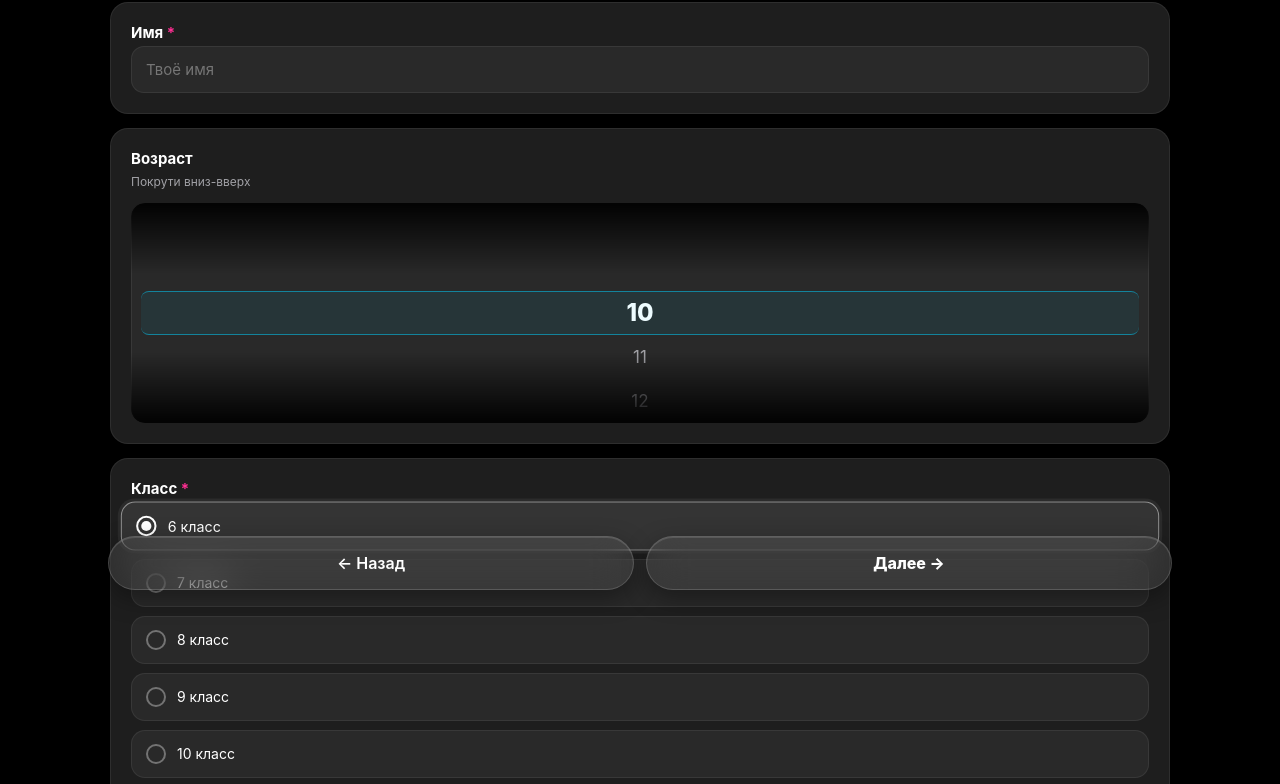
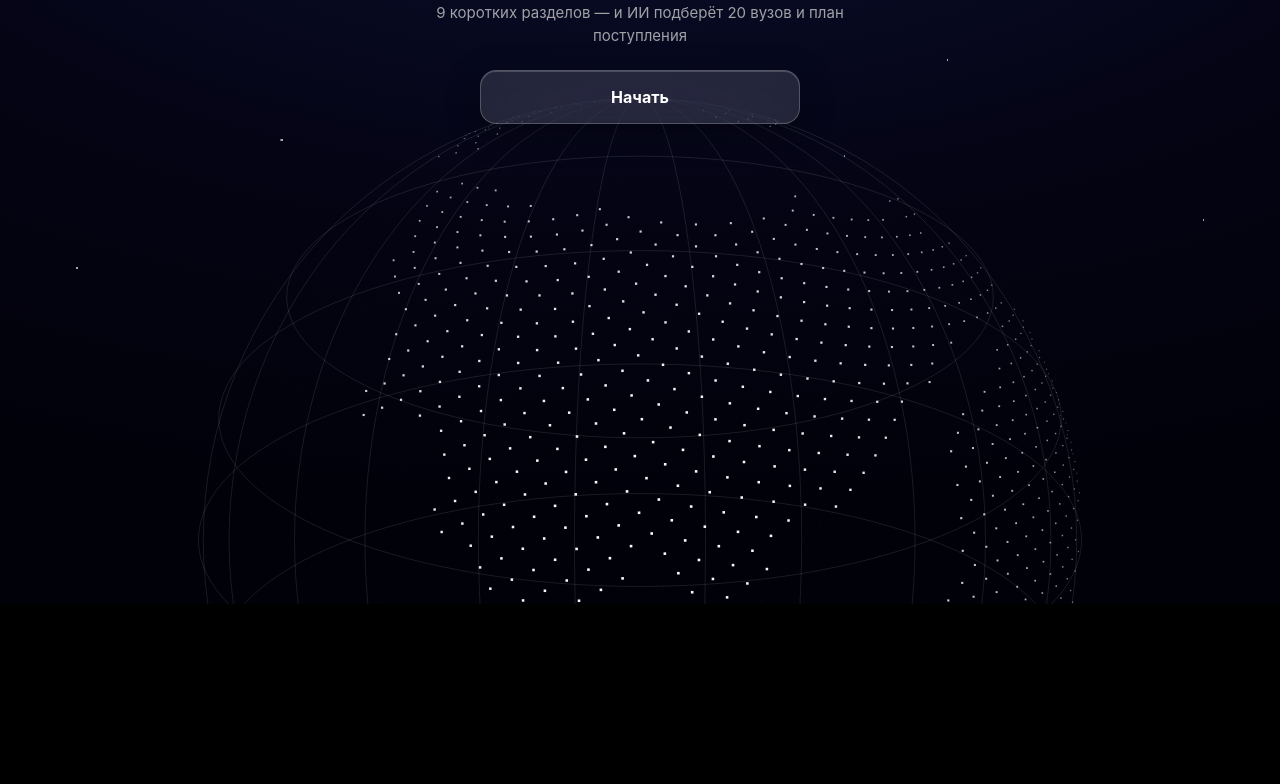
Before and after one commit to Khasan-012/talap, a website: page index.html in a window 1280 px wide. Shown: the part 196-980 px from the top of the page. After the commit the page ends 800 px from the top, so only its background shows below. Drawn offline with Linux system fonts and the light colour scheme.

Commit message:
feat: welcome earth with continents, glass start button, back-nav to welcome

```diff
--- a/css/styles.css
+++ b/css/styles.css
@@ -92,11 +92,13 @@
   .secinfo b { display:block; font-size:15px; }
   .secinfo span { font-size:12px; color:var(--mut); }
   .pbar { height:7px; border-radius:99px; background:transparent; border:1px solid var(--line); overflow:hidden; }
-  .pfill { height:100%; width:0; border-radius:99px; background:var(--grad); transition:width .4s ease; }
+  .pfill { height:100%; width:0; border-radius:99px; background:rgba(255,255,255,.18);
+    backdrop-filter:blur(10px); -webkit-backdrop-filter:blur(10px);
+    box-shadow:inset 0 1px 0 rgba(255,255,255,.15); transition:width .4s ease; }
   .ticks { display:flex; gap:4px; margin-top:8px; }
   .ticks i { flex:1; height:4px; border-radius:99px; background:rgba(255,255,255,.12); }
-  .ticks i.done { background:rgba(0,210,255,.45); }
-  .ticks i.cur { background:var(--acc); box-shadow:0 0 8px rgba(0,210,255,.7); }
+  .ticks i.done { background:rgba(255,255,255,.28); }
+  .ticks i.cur { background:rgba(255,255,255,.55); box-shadow:none; }
 
   .stagewrap { flex:1; overflow-y:auto; padding:18px 2px 10px; scrollbar-width:thin; }
   .stage.in-r { animation:slideR .35s cubic-bezier(.22,1,.36,1); }
@@ -441,6 +443,41 @@
     padding:12px 20px; border-radius:14px; opacity:0; pointer-events:none; transition:.3s; max-width:90vw; text-align:center; }
   .toast.show { opacity:1; transform:translateX(-50%); }
 
+  /* ---------- Приветствие: первый вход ---------- */
+  .whero { position:fixed; inset:0; z-index:90; background:radial-gradient(120% 90% at 50% 0%,#0b1030 0%,#040312 60%,#01010a 100%);
+    overflow:hidden; display:flex; align-items:flex-start; justify-content:center; }
+  .wstars { position:absolute; inset:0; pointer-events:none;
+    background:
+      radial-gradient(1.5px 1.5px at 12% 22%,#fff 60%,transparent 61%),
+      radial-gradient(1px 1px at 32% 8%,#9be9ff 60%,transparent 61%),
+      radial-gradient(2px 2px at 58% 18%,#fff 60%,transparent 61%),
+      radial-gradient(1px 1px at 74% 32%,#fff 60%,transparent 61%),
+      radial-gradient(1.5px 1.5px at 88% 12%,#ffd166 60%,transparent 61%),
+      radial-gradient(1px 1px at 45% 30%,#fff 60%,transparent 61%),
+      radial-gradient(2px 2px at 22% 42%,#fff 60%,transparent 61%),
+      radial-gradient(1px 1px at 66% 44%,#9be9ff 60%,transparent 61%),
+      radial-gradient(1.5px 1.5px at 6% 58%,#fff 60%,transparent 61%),
+      radial-gradient(1px 1px at 94% 52%,#fff 60%,transparent 61%);
+    animation:twinkle 3s ease-in-out infinite alternate; }
+  @keyframes twinkle { from { opacity:.55; } to { opacity:1; } }
+  .w-inner { position:relative; z-index:2; text-align:center; padding:calc(64px + env(safe-area-inset-top)) 28px 0;
+    max-width:520px; animation:fadeUp .6s ease; }
+  .w-inner .brand { font-size:13px; letter-spacing:6px; text-transform:uppercase; color:var(--acc); }
+  .w-inner h1 { font-size:44px; font-weight:800; letter-spacing:-1px; line-height:1.08; margin:12px 0 10px; color:#fff; }
+  .w-inner p { font-size:15px; color:var(--mut); line-height:1.55; margin-bottom:22px; }
+  .w-inner .btn { max-width:320px; margin:0 auto;
+    background:rgba(255,255,255,.12);
+    border:1px solid rgba(255,255,255,.22);
+    backdrop-filter:blur(20px) saturate(1.4); -webkit-backdrop-filter:blur(20px) saturate(1.4);
+    box-shadow:0 8px 32px rgba(0,0,0,.35), inset 0 1px 0 rgba(255,255,255,.18);
+    font-weight:700; }
+  .w-inner .btn:hover { background:rgba(255,255,255,.18); background-position:initial; }
+  .w-inner .btn:active { transform:scale(.98); background:rgba(255,255,255,.22); }
+  /* Земля из точек: видна только часть, остальное за рамками экрана */
+  .earth-wrap { position:absolute; left:50%; bottom:-52vmin; transform:translateX(-50%);
+    width:120vmin; height:120vmin; pointer-events:none; }
+  #globe { width:100%; height:100%; display:block; }
+
   /* ---------- Desktop: режим сайта ---------- */
   @media (min-width:760px){
     body { display:block; }
--- a/index.html
+++ b/index.html
@@ -10,6 +10,18 @@
 </head>
 <body>
 <div class="app">
+
+  <!-- Приветствие: первый вход -->
+  <section id="view-welcome" class="whero" hidden>
+    <div class="wstars"></div>
+    <div class="w-inner">
+      <div class="brand">Talap</div>
+      <h1>Найди свой<br>университет</h1>
+      <p>9 коротких разделов — и ИИ подберёт 20 вузов и план поступления</p>
+      <button class="btn" id="btnStart">Начать</button>
+    </div>
+    <div class="earth-wrap"><canvas id="globe"></canvas></div>
+  </section>
 
   <!-- Опрос: 1 раздел = 1 страница -->
   <section id="view-survey" hidden>
@@ -95,6 +107,7 @@
   <script src="js/awards.js"></script>
   <script src="js/plan.js"></script>
   <script src="js/scoring-result.js"></script>
+  <script src="js/welcome.js"></script>
   <script src="js/boot.js"></script>
 
 </body>
--- a/js/boot.js
+++ b/js/boot.js
@@ -3,4 +3,5 @@ secIdx = load();
 try{ var _tierKey=(typeof LS_TIER!=='undefined'?LS_TIER:'talapTier'); var savedTier=JSON.parse(localStorage.getItem(_tierKey)||localStorage.getItem('locusTier')); if(savedTier&&savedTier.length>=10){ AI_UNIS=savedTier; try{ localStorage.setItem(_tierKey,JSON.stringify(savedTier)); localStorage.removeItem('locusTier'); }catch(e){} } }catch(e){}
 var hadData = !!(S.name||S.age||(S.interests&&S.interests.length)||secIdx>0||S.done);
 if(hadData){ showTab('main'); setTimeout(function(){ toast('Прогресс восстановлен ✓'); },600); }
+else if(!seenIntro()){ show(vw); try{ startGlobe(); }catch(e){} }
 else { showTab('survey'); }
--- a/js/screens-loading.js
+++ b/js/screens-loading.js
@@ -1,8 +1,9 @@
 /* ================= Экраны ================= */
 var vs=document.getElementById('view-survey'), vr=document.getElementById('view-result'), vl=document.getElementById('view-loading');
 var vm2=document.getElementById('view-main'), vc2=document.getElementById('view-cal'), vsoon=document.getElementById('view-awards');
+var vw=document.getElementById('view-welcome');
 var tabbar=document.getElementById('tabbar');
-function show(el){ [vs,vr,vl,vm2,vc2,vsoon].forEach(function(x){ x.hidden=(x!==el); }); tabbar.style.display=(el===vm2||el===vc2||el===vsoon)?'':'none'; }
+function show(el){ [vs,vr,vl,vm2,vc2,vsoon,vw].forEach(function(x){ x.hidden=(x!==el); }); tabbar.style.display=(el===vm2||el===vc2||el===vsoon)?'':'none'; }
 function showTab(t){
   document.querySelectorAll('.tab').forEach(function(b){ b.classList.toggle('active',b.getAttribute('data-tab')===t); });
   if(t==='main'){ renderMain(); renderCal(); show(vm2); }
--- a/js/survey-render.js
+++ b/js/survey-render.js
@@ -300,7 +300,11 @@ function goNext(){
   secIdx++; save(); renderSection(1);
 }
 function goBack(){
-  if(secIdx<=0){ showTab('main'); return; }
+  if(secIdx<=0){
+    var fresh = !(S.name||S.age||(S.interests&&S.interests.length)||S.done);
+    if(fresh){ show(vw); try{ startGlobe(); }catch(e){} return; }
+    showTab('main'); return;
+  }
   secIdx--; save(); renderSection(-1);
 }
 document.getElementById('btnNext').addEventListener('click',goNext);
--- /dev/null
+++ b/js/welcome.js
@@ -0,0 +1,153 @@
+/* ================= Приветствие: только первый вход ================= */
+var LS_SEEN = 'talapSeenIntroV1';
+function seenIntro(){ try { return !!localStorage.getItem(LS_SEEN); } catch(e){ return false; } }
+function markSeen(){ try { localStorage.setItem(LS_SEEN, '1'); } catch(e){} }
+document.getElementById('btnStart').addEventListener('click', function(){
+  markSeen();
+  stopGlobe();
+  secIdx = 0; save();
+  showTab('survey');
+});
+
+/* Земля из точек с материками: сфера Фибоначчи + маска суши, вращение вокруг оси */
+var _globeRAF = null;
+
+/* Упрощённые полигоны материков в [lon, lat] */
+var LAND_POLYS = [
+  /* Северная Америка */
+  [[-168,66],[-158,71],[-140,70],[-125,72],[-110,73],[-95,72],[-85,70],[-75,72],[-65,62],[-60,55],[-55,47],[-65,45],[-70,44],[-74,40],[-76,35],[-80,32],[-81,26],[-84,30],[-90,29],[-97,28],[-97,22],[-94,18],[-87,15],[-83,10],[-90,15],[-97,16],[-105,20],[-110,24],[-115,30],[-125,40],[-130,48],[-140,60],[-150,60],[-160,58]],
+  /* Южная Америка */
+  [[-78,7],[-70,10],[-60,8],[-50,0],[-40,-3],[-35,-8],[-40,-15],[-45,-25],[-50,-35],[-55,-45],[-60,-52],[-65,-55],[-70,-50],[-73,-40],[-73,-30],[-75,-20],[-79,-10],[-81,-2]],
+  /* Гренландия */
+  [[-55,60],[-45,60],[-35,65],[-30,70],[-35,75],[-50,78],[-60,76],[-58,68]],
+  /* Евразия */
+  [[-9,36],[-9,43],[-2,48],[0,50],[5,53],[8,57],[18,60],[25,68],[35,68],[50,68],[70,70],[90,72],[110,73],[130,71],[150,70],[170,67],[178,65],[170,60],[162,58],[158,52],[142,45],[135,35],[128,34],[122,30],[120,22],[110,15],[105,8],[100,8],[95,15],[90,22],[85,20],[80,8],[75,12],[70,22],[60,25],[55,27],[50,30],[45,35],[35,36],[28,38],[20,38],[12,38],[0,35]],
+  /* Африка */
+  [[-17,15],[-10,30],[-5,35],[10,35],[20,32],[32,31],[40,28],[43,12],[50,10],[48,0],[42,-10],[38,-20],[35,-28],[28,-33],[20,-35],[15,-28],[12,-18],[10,-5],[5,5],[-5,5],[-12,10]],
+  /* Австралия */
+  [[113,-22],[115,-15],[122,-14],[132,-12],[137,-12],[142,-11],[146,-15],[150,-22],[153,-27],[150,-32],[145,-38],[138,-35],[132,-32],[124,-33],[115,-33],[112,-26]]
+];
+/* Острова как круги [lon, lat, радиус] */
+var LAND_ISLANDS = [
+  [-3,54,4],[-8,53,2],[138,37,4],[140,-5,4],[114,0,4],[102,0,3],
+  [47,-19,3],[172,-42,3],[-20,64,2],[20,70,2],[45,43,2]
+];
+
+function _inPoly(lon, lat, poly){
+  var inside = false, j = poly.length - 1;
+  for(var i = 0; i < poly.length; i++){
+    var xi = poly[i][0], yi = poly[i][1], xj = poly[j][0], yj = poly[j][1];
+    if(((yi > lat) !== (yj > lat)) && (lon < (xj - xi) * (lat - yi) / (yj - yi) + xi)) inside = !inside;
+    j = i;
+  }
+  return inside;
+}
+function _isLandRaw(lat, lon){
+  var i, dLon, dLat, d;
+  for(i = 0; i < LAND_ISLANDS.length; i++){
+    dLon = lon - LAND_ISLANDS[i][0]; dLat = lat - LAND_ISLANDS[i][1];
+    d = Math.sqrt(dLon * dLon + dLat * dLat);
+    if(d <= LAND_ISLANDS[i][2]) return true;
+  }
+  for(i = 0; i < LAND_POLYS.length; i++){
+    if(_inPoly(lon, lat, LAND_POLYS[i])) return true;
+  }
+  return false;
+}
+/* Предрасчёт маски 360x180 (1 градус), чтобы не гонять полигоны каждый кадр */
+var _landMask = null;
+function _buildLandMask(){
+  if(_landMask) return _landMask;
+  _landMask = new Uint8Array(360 * 180);
+  for(var la = -90; la < 90; la++){
+    for(var lo = -180; lo < 180; lo++){
+      var idx = (la + 90) * 360 + (lo + 180);
+      _landMask[idx] = _isLandRaw(la + 0.5, lo + 0.5) ? 1 : 0;
+    }
+  }
+  return _landMask;
+}
+function _isLandFast(latDeg, lonDeg){
+  var la = Math.max(-90, Math.min(89, Math.floor(latDeg)));
+  var lo = Math.floor(lonDeg);
+  if(lo < -180) lo += 360; if(lo >= 180) lo -= 360;
+  return _landMask[(la + 90) * 360 + (lo + 180)] === 1;
+}
+
+function startGlobe(){
+  var cv = document.getElementById('globe');
+  if(!cv || _globeRAF) return;
+  var ctx = cv.getContext('2d');
+  _buildLandMask();
+  var N = 4200, pts = [], GA = Math.PI * (3 - Math.sqrt(5));
+  for(var i = 0; i < N; i++){
+    var y = 1 - (i / (N - 1)) * 2, r = Math.sqrt(1 - y * y), th = GA * i;
+    pts.push([Math.cos(th) * r, y, Math.sin(th) * r]);
+  }
+  var tilt = 0.41, rot = 0;
+  function size(){
+    var w = cv.clientWidth || 300, h = cv.clientHeight || 300, dpr = 1;
+    try { dpr = Math.min(2, window.devicePixelRatio || 1); } catch(e){}
+    cv.width = Math.round(w * dpr); cv.height = Math.round(h * dpr);
+    return { w: w, h: h, dpr: dpr };
+  }
+  var g = size();
+  var RAD = 180 / Math.PI;
+  function frame(){
+    var vw = document.getElementById('view-welcome');
+    if(!vw || vw.hidden){ _globeRAF = null; return; }
+    if(cv.clientWidth !== g.w || cv.clientHeight !== g.h) g = size();
+    ctx.setTransform(g.dpr, 0, 0, g.dpr, 0, 0);
+    ctx.clearRect(0, 0, g.w, g.h);
+    var cx = g.w / 2, cy = g.h / 2, R = Math.min(g.w, g.h) * 0.46;
+    var cosT = Math.cos(tilt), sinT = Math.sin(tilt);
+    var cosR = Math.cos(rot), sinR = Math.sin(rot);
+    /* линии: параллели */
+    ctx.strokeStyle = 'rgba(255,255,255,.10)'; ctx.lineWidth = 1;
+    [-0.6, -0.3, 0, 0.3, 0.6].forEach(function(k){
+      var rr = Math.sqrt(Math.max(0, 1 - k * k));
+      ctx.beginPath();
+      ctx.ellipse(cx, cy + k * R * cosT, R * rr, R * rr * sinT, 0, 0, Math.PI * 2);
+      ctx.stroke();
+    });
+    /* линии: меридианы (крутятся вместе с точками) */
+    for(var m = 0; m < 6; m++){
+      var a = rot + m * Math.PI / 6, rx = R * Math.abs(Math.cos(a));
+      if(rx < 1.5) continue;
+      ctx.beginPath();
+      ctx.ellipse(cx, cy, rx, R, 0, 0, Math.PI * 2);
+      ctx.stroke();
+    }
+    /* точки: суша — ярко, океан — едва видно */
+    for(var j = 0; j < pts.length; j++){
+      var p = pts[j];
+      var x1 = p[0] * cosR + p[2] * sinR;
+      var z1 = -p[0] * sinR + p[2] * cosR;
+      var yy = p[1];
+      var lat = Math.asin(Math.max(-1, Math.min(1, yy))) * RAD;
+      var lon = Math.atan2(z1, x1) * RAD;
+      var land = _isLandFast(lat, lon);
+      var y1 = yy * cosT - z1 * sinT;
+      var z2 = yy * sinT + z1 * cosT;
+      if(z2 < -0.15) continue;
+      var depth = (z2 + 0.15) / 1.15;
+      var sx = cx + x1 * R, sy = cy - y1 * R;
+      if(land){
+        ctx.fillStyle = 'rgba(255,255,255,' + (0.25 + depth * 0.75).toFixed(2) + ')';
+        var s = 0.8 + depth * 1.8;
+        ctx.fillRect(sx, sy, s, s);
+      } else {
+        ctx.fillStyle = 'rgba(120,180,255,' + (0.03 + depth * 0.06).toFixed(2) + ')';
+        ctx.fillRect(sx, sy, 1, 1);
+      }
+    }
+    rot += 0.004;
+    _globeRAF = requestAnimationFrame(frame);
+  }
+  _globeRAF = requestAnimationFrame(frame);
+}
+function stopGlobe(){
+  if(_globeRAF){ try { cancelAnimationFrame(_globeRAF); } catch(e){} _globeRAF = null; }
+}
+try { startGlobe(); } catch(e){}
+window.addEventListener('resize', function(){ _globeRAF = null; startGlobe(); });
```
